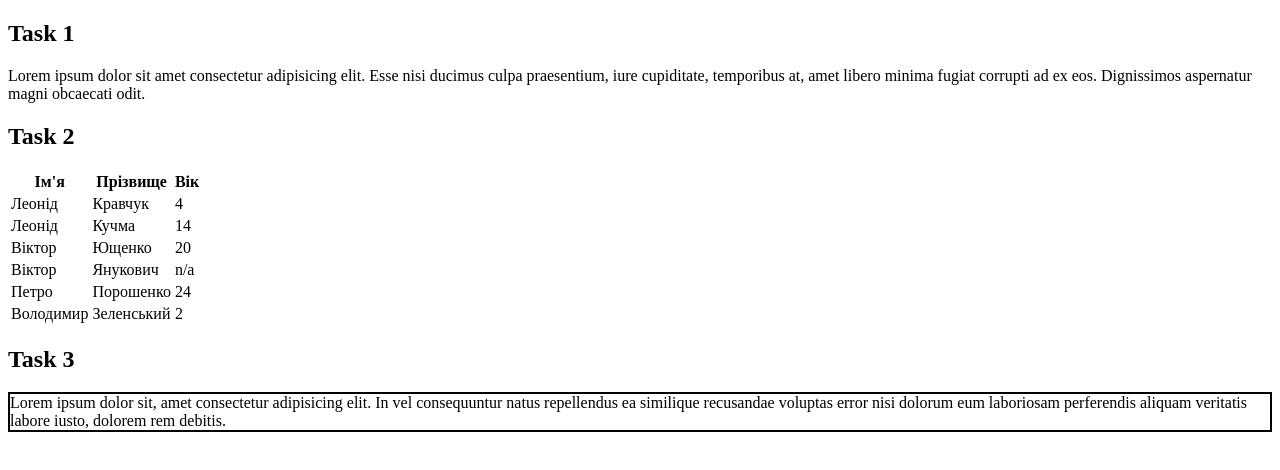
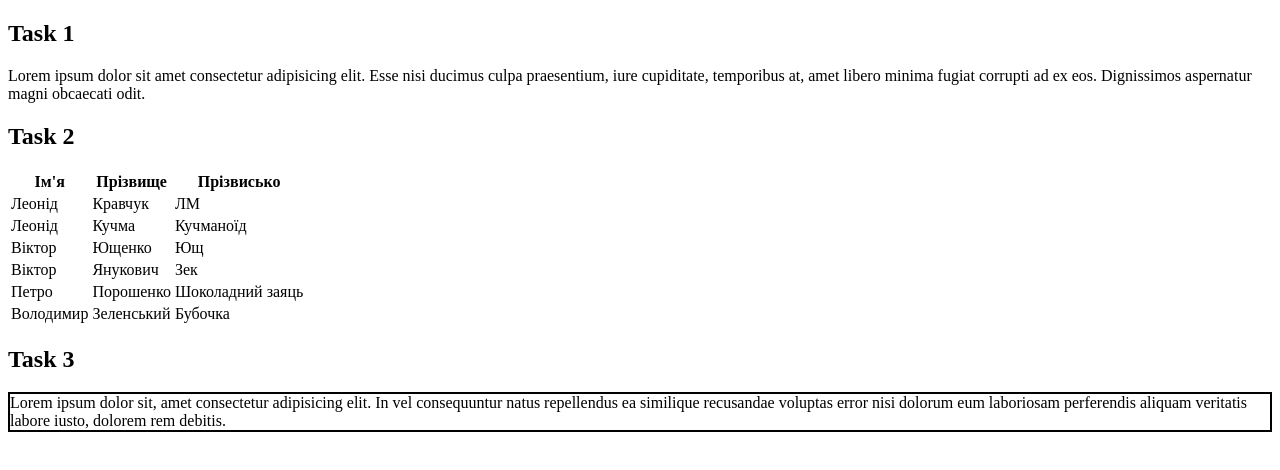
Before and after one commit to vzvenygor/beetroot_homeworks, a plain HTML site: page homework40/index.html in a window 1280 px wide. Drawn offline with Linux system fonts and the light colour scheme.

Commit message:
Homework40

```diff
--- a/homework40/index.html
+++ b/homework40/index.html
@@ -21,39 +21,39 @@
         <tr>
           <th>Ім'я</th>
           <th>Прізвище</th>
-          <th>Вік</th>
+          <th>Прізвисько</th>
         </tr>
       </thead>
       <tbody>
         <tr>
           <td>Леонід</td>
           <td>Кравчук</td>
-          <td>4</td>
+          <td>ЛМ</td>
         </tr>
         <tr>
           <td>Леонід</td>
           <td>Кучма</td>
-          <td>14</td>
+          <td>Кучманоїд</td>
         </tr>
         <tr>
           <td>Віктор</td>
           <td>Ющенко</td>
-          <td>20</td>
+          <td>Ющ</td>
         </tr>
         <tr>
           <td>Віктор</td>
           <td>Янукович</td>
-          <td>n/a</td>
+          <td>Зек</td>
         </tr>
         <tr>
           <td>Петро</td>
           <td>Порошенко</td>
-          <td>24</td>
+          <td>Шоколадний заяць</td>
         </tr>
         <tr>
           <td>Володимир</td>
           <td>Зеленський</td>
-          <td>2</td>
+          <td>Бубочка</td>
         </tr>
       </tbody>
     </table>
--- a/homework40/main.js
+++ b/homework40/main.js
@@ -36,7 +36,10 @@ function sortTable() {
     for (let row of rows) tbody.appendChild(row);
 }
 
-//3
+/*3 Не зміг зробити це завдання.
+Списувати не хочу, бо приклади, які знайшов, складні,
+а я хотів би зрозуміти і самостійно реалізувати((
+*/
 const divWithText = document.querySelector('.change-size');
 
 const setCoordinates = function(e) {
```
